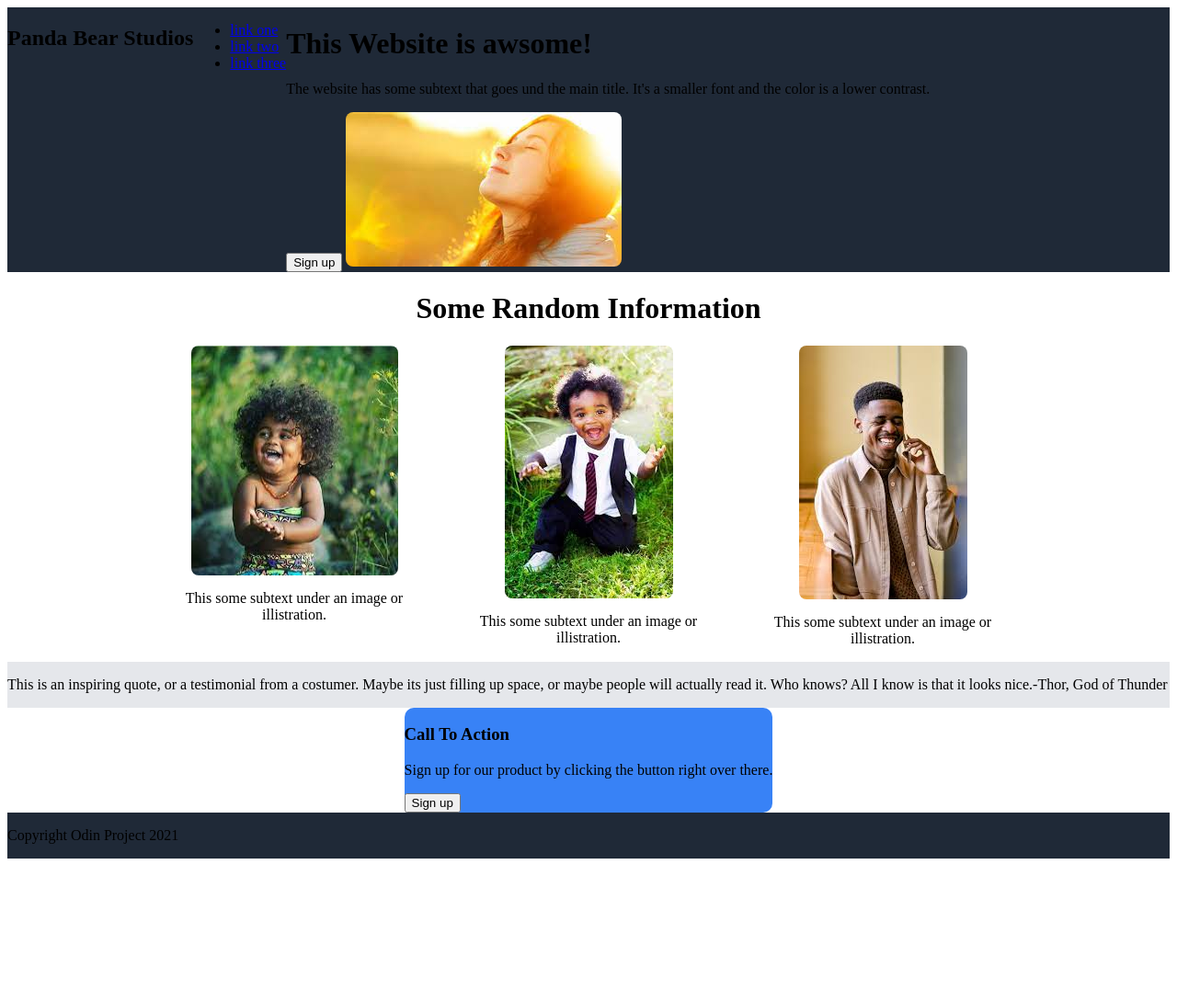
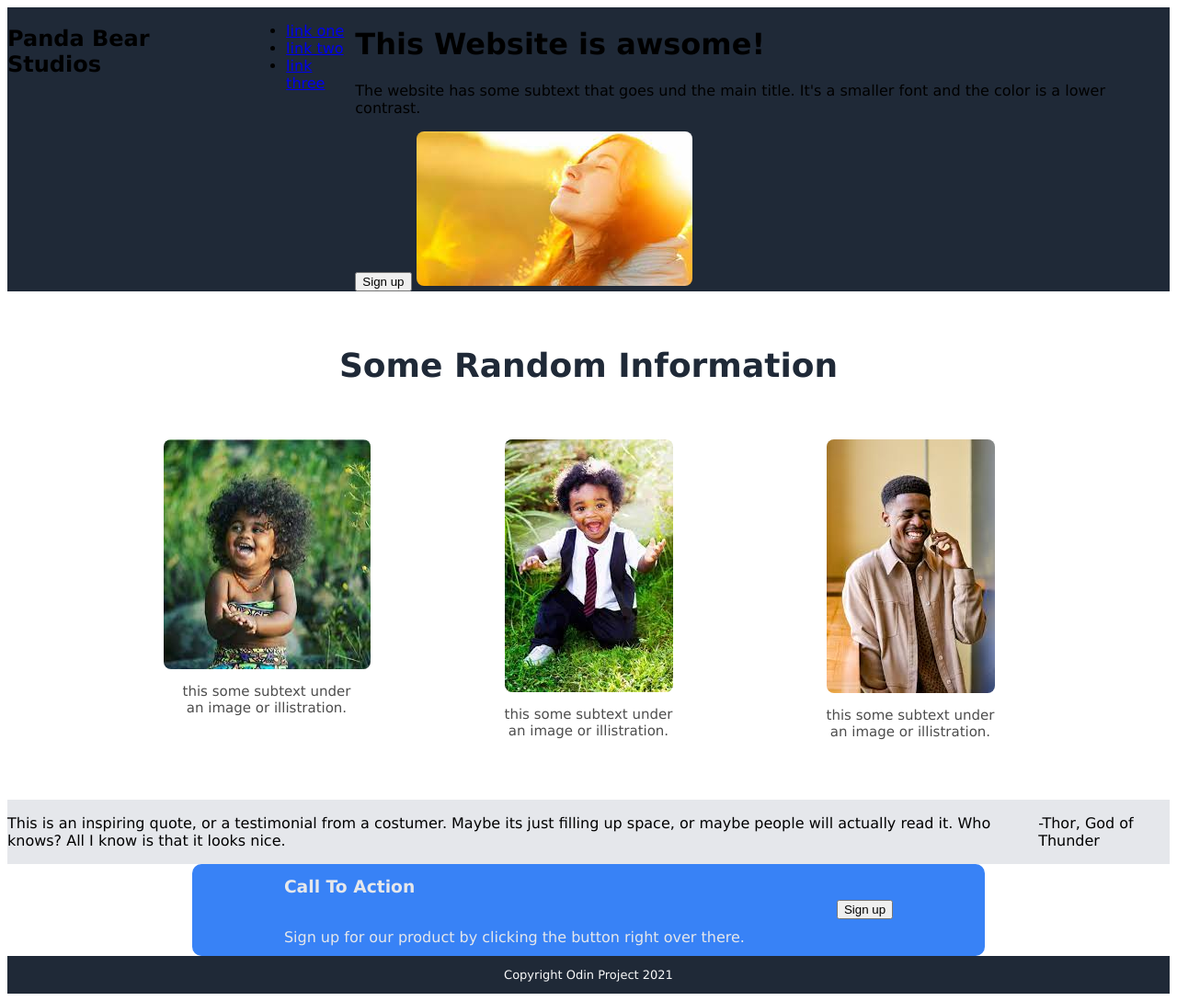
Before and after one commit to Shemuel-bot/landing-page, a plain HTML site: page index.html in a window 1280 px wide. Shown: the whole page at 92% size. Before the commit the page ends 942 px from the top, so only its background shows below. Drawn offline with Linux system fonts and the light colour scheme.

Commit message:
started syling the call to action section

```diff
--- a/index.html
+++ b/index.html
@@ -27,15 +27,15 @@
         <div class="image-group">
             <div class="image-text">
                 <img src="images/happy-baby.jpg" alt="image of happy baby">
-                <p>This some subtext under an image or illistration.</p>
+                <p>this some subtext under an image or illistration.</p>
             </div>
             <div class="image-text">
                 <img src="images/happy-baby-01.jpg" alt="image of happy baby">
-                <p>This some subtext under an image or illistration.</p>
+                <p>this some subtext under an image or illistration.</p>
             </div>
             <div class="image-text">
                 <img src="images/happy-person-01.jpg" alt="image of a happy person">
-                <p>This some subtext under an image or illistration.</p>
+                <p>this some subtext under an image or illistration.</p>
             </div>
         </div>
     </div>
@@ -46,9 +46,11 @@
 
     <div class="sign-up-section">
         <div class="call-to-action">
+            <div class="action-call">
             <H3>Call To Action</H3>
             <p>Sign up for our product by clicking the button right over there.</p>
-            <button>Sign up</button>
+        </div>
+            <button class="sign-up-button">Sign up</button>
         </div>
     </div>
 
--- a/style.css
+++ b/style.css
@@ -1,21 +1,27 @@
 body{
     /*height: 98vh;*/
-
+    font-family: Verdana, Geneva, Tahoma, sans-serif;
     display: flex;
     flex-direction: column;
     justify-content: space-between;
 
 }
 
-.information-header{
+.information-head{
+    font-size: 36px;
 
+    color: #1F2937;
+    margin-bottom: 60px;
+    margin-top: 60px;
 }
 .image-text{
+    color: rgb(77, 77, 77);
     display: flex;
     flex-wrap: wrap;
     justify-content: center;
     text-align: center;
-    width: 300px;
+    font-size: 15px;
+    width: 200px;
 }
 
 .top{
@@ -30,7 +36,8 @@ img{
 }
 .image-group{
     display: flex;
-    gap: 20px;
+    margin-bottom: 50px;
+    gap: 150px;
 }
 
 .mid{
@@ -51,12 +58,34 @@ img{
 
 }
 .call-to-action{
+    display: flex;
+    justify-content: center;
+    align-items: center;
+    height: 100px;
     border-radius: 10px;
+    color: #E5E7EB;
     background: #3882F6;
+    padding-left: 100px;
+    padding-right: 100px;
 }
 
+.sign-up-button{
+
+}
+
+.action-call{
+
+    display: flex;
+    flex-direction: column;
+    margin-right: 100px;
+
+}
 .footer{
     display: flex;
     background: #1F2937;
+    justify-content: center;
+    align-items: center;
+    font-size: small;
+    color: rgb(250, 250, 250);
 
 }
```
